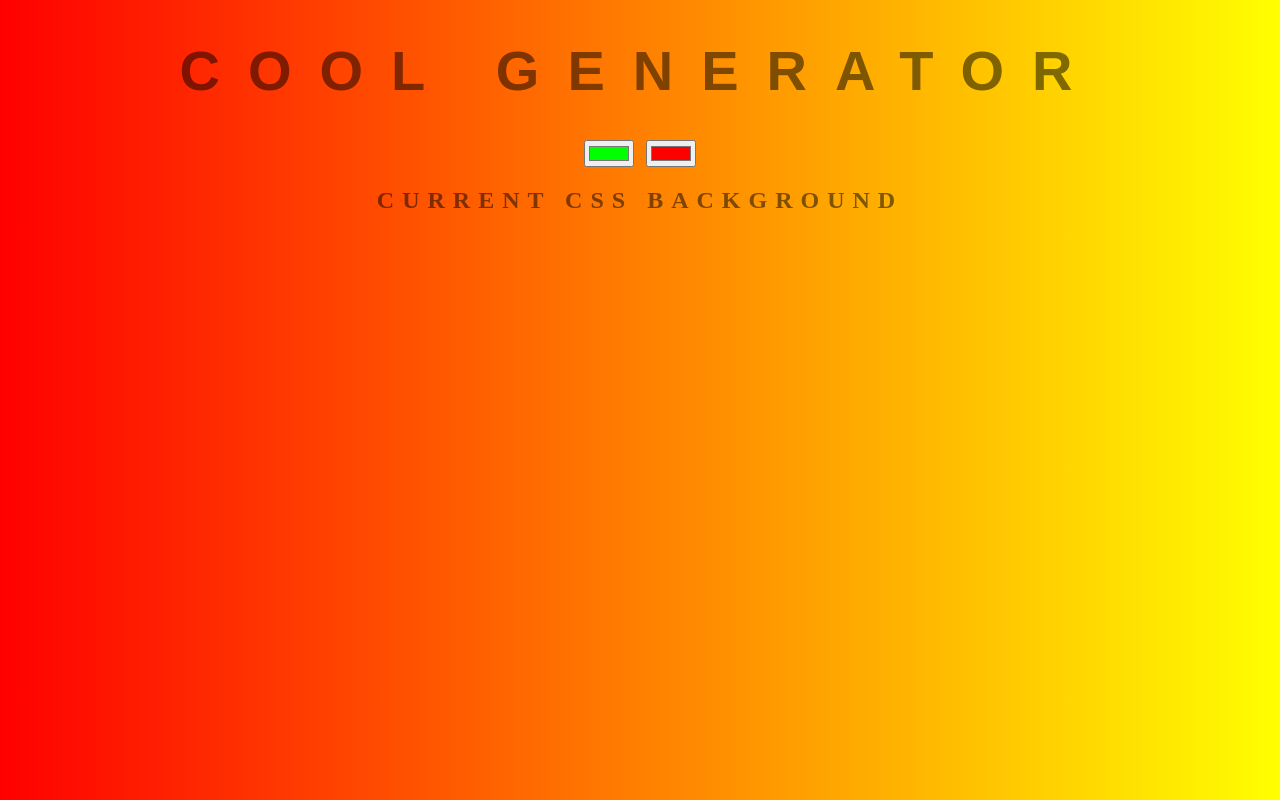
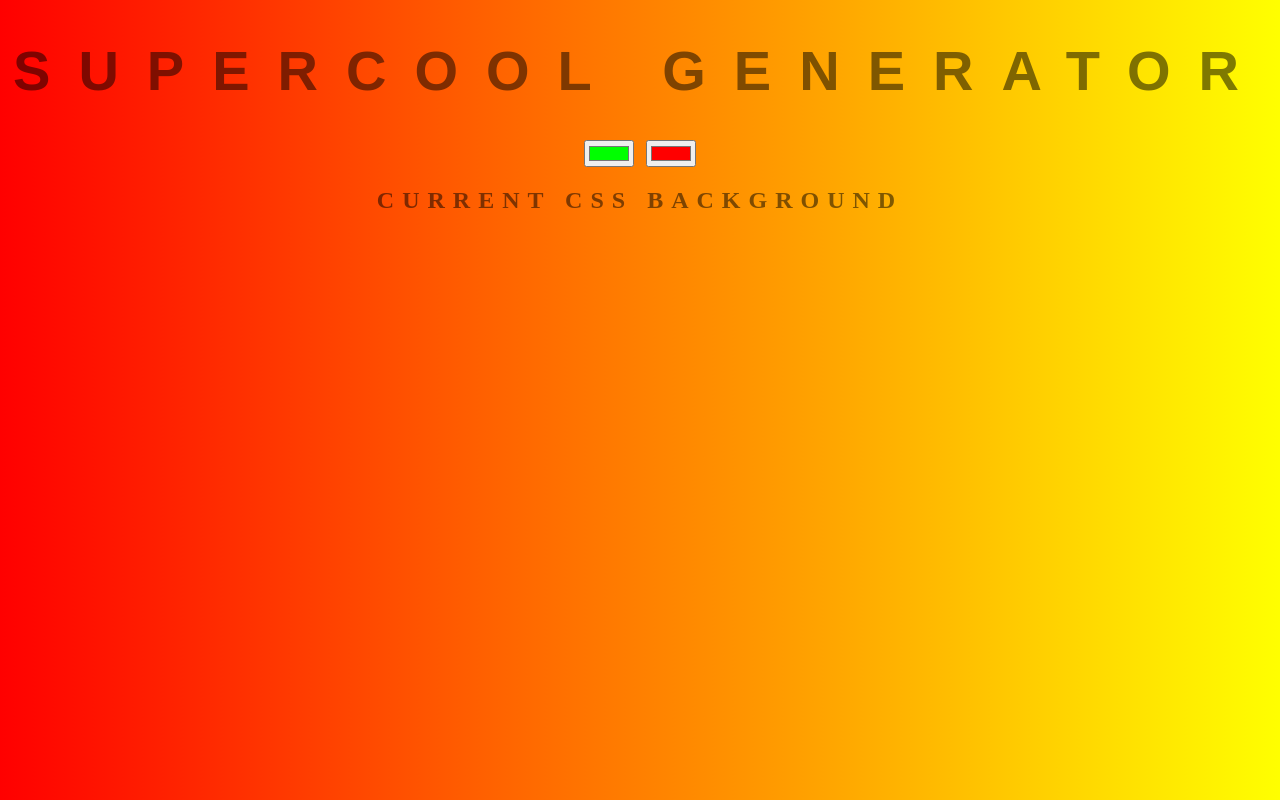
Before and after one commit to mihaiCatalin15/background-generator, a plain HTML site: page index.html in a window 1280 px wide. Drawn offline with Linux system fonts and the light colour scheme.

Commit message:
changed the title

```diff
--- a/index.html
+++ b/index.html
@@ -5,7 +5,7 @@
 	<link rel="stylesheet" type="text/css" href="style.css">
 </head>
 <body id="gradient">
-	<h1>COOL Generator</h1>
+	<h1>SuperCOOL Generator</h1>
 	<input class="color1" type="color" name="color1" value="#00ff00">
 	<input class="color2" type="color" name="color2" value="#ff0000">
 	<h2>Current CSS Background</h2>
```
